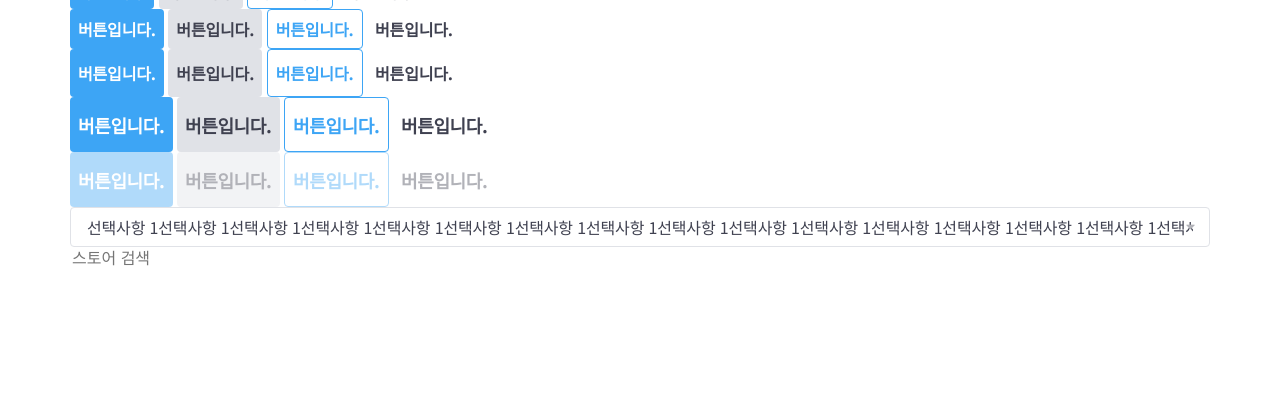
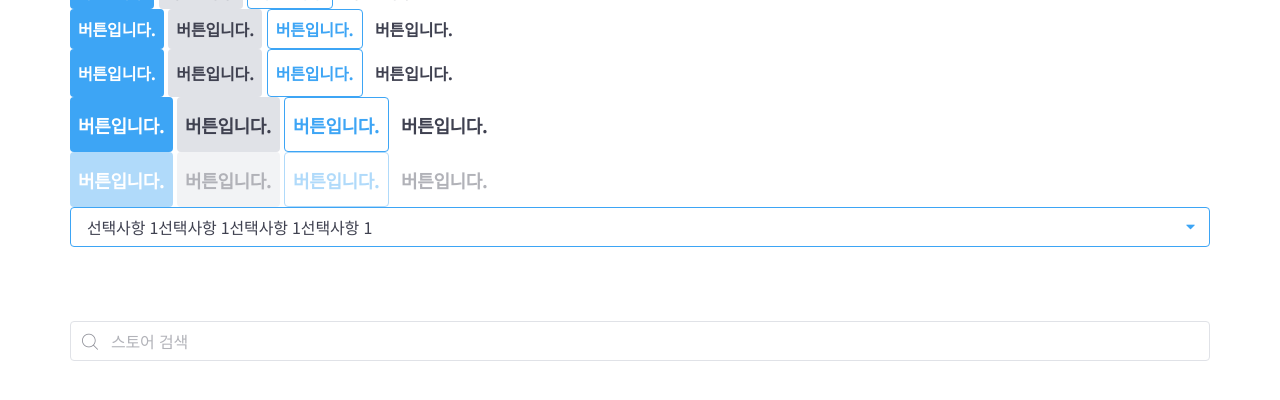
Before and after one commit to heeaepark/tomorrow-house, a website: page index.html in a window 1280 px wide. Shown: the part 336-736 px from the top of the page. Drawn offline with Linux system fonts and the light colour scheme; files whose address does not match are found by name.

Commit message:
💄 implement form ui

```diff
--- a/index.html
+++ b/index.html
@@ -161,18 +161,25 @@
 
     <div>
       <div>
-        <div class="select-group">
+        <div class="select-group is-active">
           <select class="form-select">
-            <option value="1">선택사항 1선택사항 1선택사항 1선택사항 1선택사항 1선택사항 1선택사항 1선택사항 1선택사항 1선택사항 1선택사항 1선택사항 1선택사항 1선택사항 1선택사항 1선택사항 1선택사항 1선택사항 1선택사항 1선택사항 1선택사항 1선택사항 1선택사항 1선택사항 1선택사항 1선택사항 1선택사항 1선택사항 1선택사항 1선택사항 1선택사항 1</option>
+            <option value="1">선택사항 1선택사항 1선택사항 1선택사항 1 </option>
             <option value="2">선택사항 2</option>
             <option value="3">선택사항 3</option>
             <option value="4">선택사항 4</option>
             <option value="5">선택사항 5</option>
           </select>
-          <i class="ic-caret"></i>
+          <i class="ic-caret" aria-hidden></i>
         </div>
+        <br/>
+        <br/>
+        <br/>
+        <br/>
 
-        <input type="text" placeholder="스토어 검색">
+        <div class="input-group">
+          <i class="ic-search" aria-hidden></i>
+          <input class="form-input" type="text" placeholder="스토어 검색">
+        </div>
       </div>
 
     </div>
--- a/styles/modules/__forms.scss
+++ b/styles/modules/__forms.scss
@@ -7,8 +7,8 @@
   background-color: $white;
   border: 1px solid $border;
   border-radius: 4px;
+  transition: background-color 200ms ease-in-out;
   appearance: none;
-  transition: background-color 200ms ease-in-out;
 
   &::placeholder {
     color: $tertiary;
@@ -22,17 +22,48 @@
   }
 }
 
-.form-select {
+.form-select,
+.form-input {
   @extend %form-base;
 }
 
+// Note: select
 .select-group {
   position: relative;
 
+  &.is-active {
+    .form-select {
+      border-color: $blue;
+    }
+    .ic-caret {
+      color: $blue;
+    }
+  }
+
+  .form-select {
+    padding-right: 40px;
+    text-overflow: ellipsis;
+  }
   .ic-caret {
     @include pos-center-y;
     right: 8px;
     font-size: 24px;
     color: $tertiary;
+    pointer-events: none;
   }
 }
+
+// Note: select
+.input-group {
+  position: relative;
+
+  .form-input {
+    padding-left: 40px;
+  }
+  .ic-search {
+    @include pos-center-y;
+    left: 10px;
+    font-size: 20px;
+    color: $secondary;
+  }
+}
```
Also changed, not shown: style.css.
